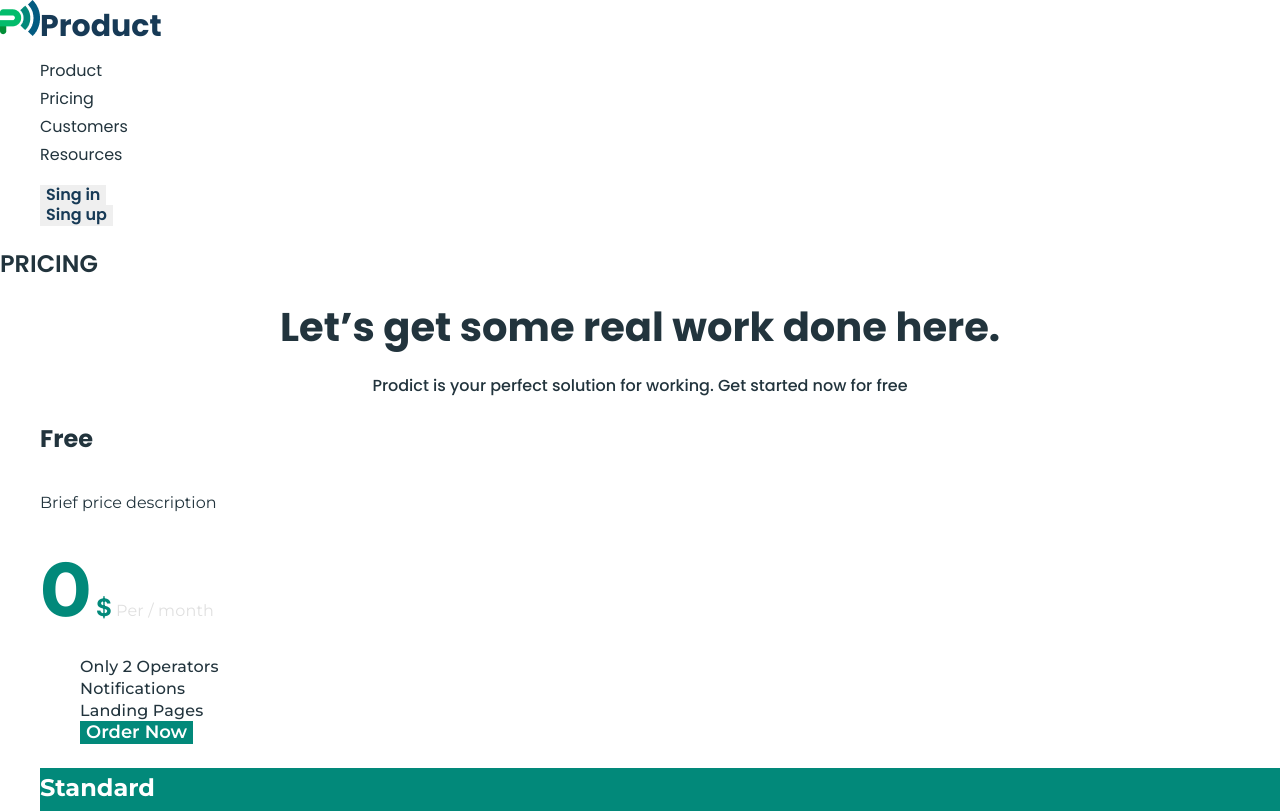
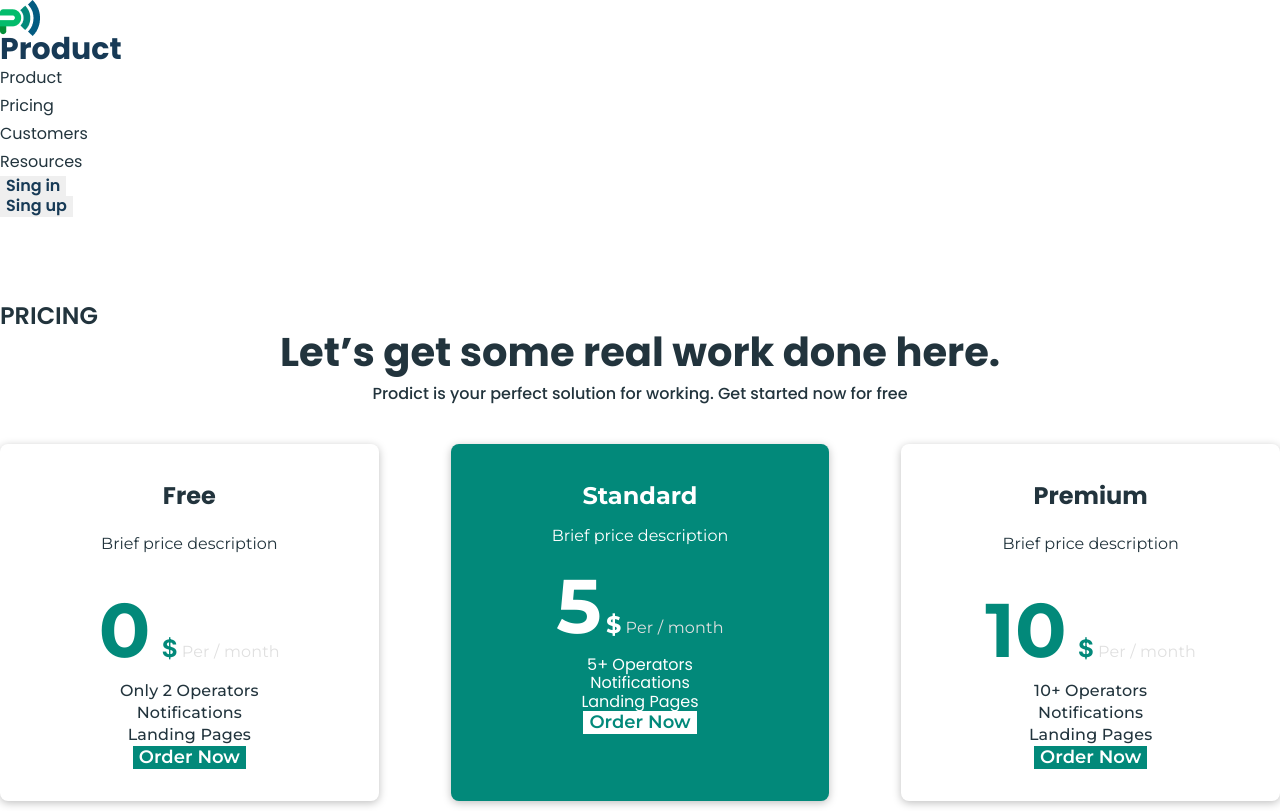
Before and after one commit to AndriiButenko05/goit-blended, a plain HTML site: page pricing.html in a window 1280 px wide. Shown: the top 811 px of the page. Drawn offline with nearby package versions, Linux system fonts and the light colour scheme.

Commit message:
doing css

```diff
--- a/css/style.css
+++ b/css/style.css
@@ -4,6 +4,8 @@ body {
 }
 ul {
   list-style-type: none;
+  padding: 0;
+  margin: 0;
 }
 a {
   text-decoration: none;
@@ -11,6 +13,29 @@ a {
 button {
   border: none;
   cursor: pointer;
+  font-family: inherit;
+}
+.container {
+  width: 1140px;
+  padding-left: 15px;
+  padding-right: 15px;
+  margin: 0 auto;
+}
+img {
+  display: block;
+  /* width: 100%; */
+  height: auto;
+}
+p {
+  margin: 0;
+}
+h1,
+h2,
+h3,
+h4,
+h5,
+h6 {
+  margin: 0;
 }
 /* Index HTML */
 /* #region Header */
@@ -339,19 +364,23 @@ button {
   font-weight: 700;
   font-size: 34px;
   color: #22343d;
+  margin-bottom: 10px;
 }
 .strategy-text {
   font-family: 'Poppins', sans-serif;
   font-weight: 500;
   font-size: 16px;
-
-  /* line-height: 26px; */
   line-height: 162%;
   color: #22343d;
+  margin-bottom: 40px;
+  max-width: 465px;
 }
 .strategy-list {
+  display: flex;
+  gap: 30px;
 }
 .strategy-list-item {
+  flex-basis: calc((100% - 60) / 3);
 }
 .strategy-list-item-img {
 }
@@ -359,17 +388,16 @@ button {
   font-family: 'Poppins', sans-serif;
   font-weight: 400;
   font-size: 16px;
-
-  /* line-height: 28px; */
   line-height: 175%;
   color: #22343d;
+  width: 350px;
+  margin-bottom: 12px;
+  margin-top: 24px;
 }
 .strategy-list-item-heading {
   font-family: 'Poppins', sans-serif;
   font-weight: 700;
   font-size: 24px;
-
-  /* line-height: 40px; */
   line-height: 167%;
   color: #22343d;
 }
@@ -380,47 +408,61 @@ button {
 
 /* #region Sect8*/
 .price-section {
+  padding-top: 85px;
+  padding-bottom: 50px;
 }
 .price-heading {
   font-family: 'Poppins', sans-serif;
   font-weight: 700;
   font-size: 34px;
   color: #22343d;
+  margin-bottom: 10px;
+  text-align: center;
 }
 .price-text {
   font-family: 'Poppins', sans-serif;
   font-weight: 500;
   font-size: 16px;
   color: #22343d;
+  text-align: center;
+  margin-bottom: 40px;
 }
 .price-list {
+  display: flex;
+  gap: 72px;
 }
 .price-list-item {
+  text-align: center;
+  padding: 32px 0;
+  border-radius: 8px;
+  box-shadow: 0 2px 8px 0 rgba(0, 0, 0, 0.25);
+  width: calc((100% - 144px) / 3);
 }
 .price-list-item-heading {
+  margin-bottom: 8px;
   font-family: 'Poppins', sans-serif;
   font-weight: 700;
   font-size: 24px;
-
-  /* line-height: 40px; */
   line-height: 167%;
   color: #22343d;
 }
 .price-list-item-text {
+  margin-bottom: 16px;
   font-family: 'Montserrat', sans-serif;
   font-weight: 400;
   font-size: 16px;
-
-  /* line-height: 40px; */
   line-height: 250%;
   color: #22343d;
+}
+.price-item-inner {
+  display: flex;
+  align-items: center;
+  justify-content: center;
 }
 .price-list-item-month {
   font-family: 'Montserrat', sans-serif;
   font-weight: 400;
   font-size: 16px;
-
-  /* line-height: 19px; */
   line-height: 119%;
   letter-spacing: 0.01em;
   color: #afafaf;
@@ -429,8 +471,6 @@ button {
   font-family: 'Inter', sans-serif;
   font-weight: 700;
   font-size: 24px;
-
-  /* line-height: 30px; */
   line-height: 125%;
   letter-spacing: 0em;
   color: #02897a;
@@ -439,27 +479,27 @@ button {
   font-family: 'Montserrat', sans-serif;
   font-weight: 700;
   font-size: 76px;
-
-  /* line-height: 100px; */
   line-height: 132%;
   letter-spacing: 0em;
   text-align: center;
   color: #02897a;
+  margin-right: 7px;
 }
 .price-list-item-ul {
 }
 .price-list-item-middle {
   background: #02897a;
-}
-.price-list-item-middle {
+  text-align: center;
+  padding: 32px 0;
+  border-radius: 8px;
+  box-shadow: 0 2px 8px 0 rgba(0, 0, 0, 0.25);
+  width: calc((100% - 144px) / 3);
   color: #fff;
 }
 .price-list-item-heading-middle {
   font-family: 'Montserrat', sans-serif;
   font-weight: 700;
   font-size: 24px;
-
-  /* line-height: 40px; */
   line-height: 167%;
   color: #fff;
 }
@@ -467,8 +507,6 @@ button {
   font-family: 'Montserrat', sans-serif;
   font-weight: 400;
   font-size: 16px;
-
-  /* line-height: 40px; */
   line-height: 250%;
   color: #fff;
 }
@@ -476,8 +514,6 @@ button {
   font-family: 'Montserrat', sans-serif;
   font-weight: 400;
   font-size: 16px;
-
-  /* line-height: 19px; */
   line-height: 119%;
   letter-spacing: 0.01em;
   color: #e0e0e0;
@@ -486,8 +522,6 @@ button {
   font-family: 'Montserrat', sans-serif;
   font-weight: 700;
   font-size: 76px;
-
-  /* line-height: 100px; */
   line-height: 132%;
   letter-spacing: 0em;
   text-align: center;
@@ -497,8 +531,6 @@ button {
   font-family: 'Montserrat', sans-serif;
   font-weight: 700;
   font-size: 24px;
-
-  /* line-height: 30px; */
   line-height: 125%;
   letter-spacing: 0em;
   color: #fff;
@@ -521,8 +553,6 @@ button {
   font-family: 'Montserrat', sans-serif;
   font-weight: 500;
   font-size: 16px;
-
-  /* line-height: 22px; */
   line-height: 137%;
   letter-spacing: 0.01em;
   color: #22343d;
```
Also changed, not shown: index.html (+12 -2 lines).
